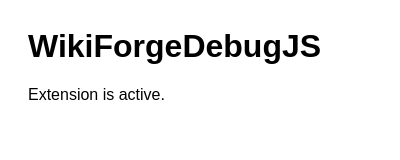
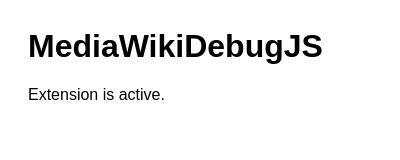
Before and after one commit to miraheze/MediaWikiDebugJS, a browser extension: page popup.html in a window 400 px wide. Drawn offline with Linux system fonts and the light colour scheme.

Commit message:
Rebrand as MediaWikiDebugJS and license

```diff
--- a/popup.html
+++ b/popup.html
@@ -2,11 +2,11 @@
 <html>
 	<head>
 		<meta charset="UTF-8">
-		<title>WikiForgeDebugJS</title>
+		<title>MediaWikiDebugJS</title>
 		<link rel="stylesheet" href="popup.css">
 	</head>
 	<body>
-		<h1>WikiForgeDebugJS</h1>
+		<h1>MediaWikiDebugJS</h1>
 		<p>Extension is active.</p>
 	</body>
 </html>
```
Also changed, not shown: LICENSE.md (added), README.md, logo.png, manifest.json, 1 other file.
